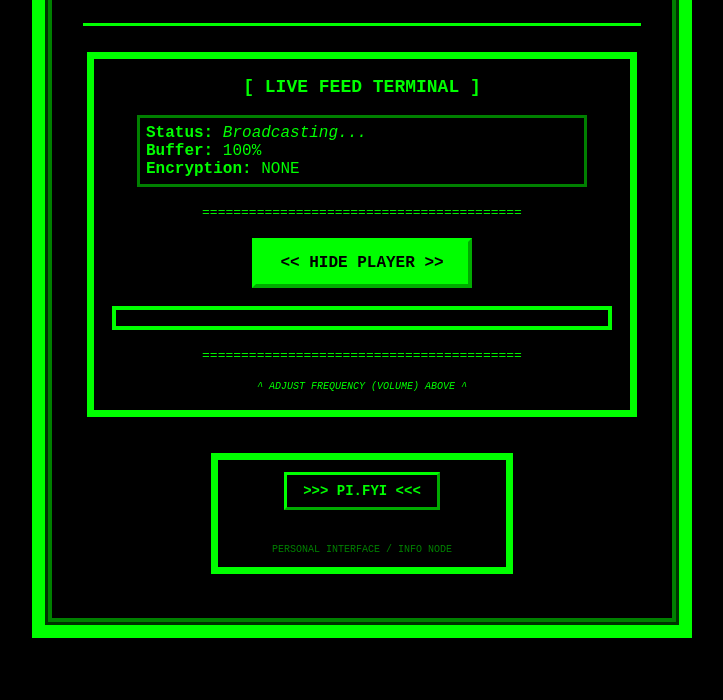
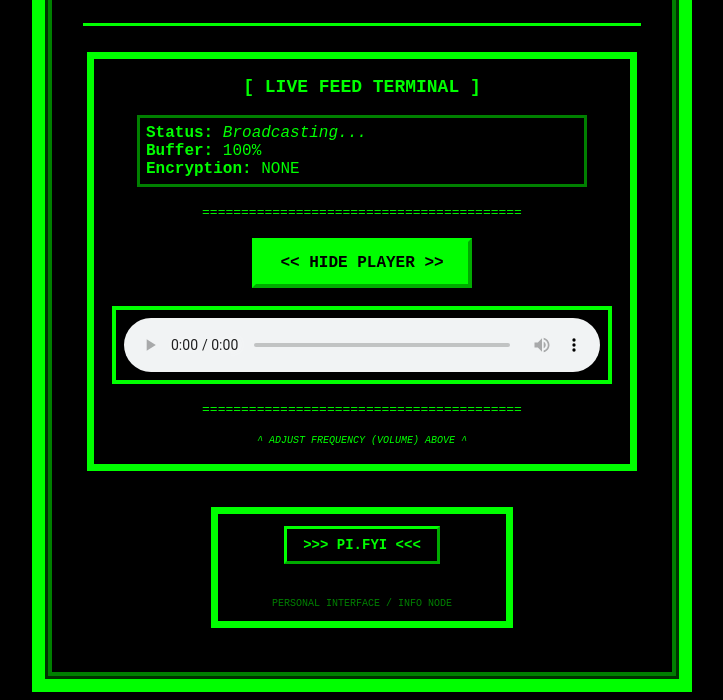
Before and after one commit to AyaanBhatti-dotcom/Jungl3master-Website, a plain HTML site: page index.html in a window 1280 px wide. Both pictures are taken after a click on the button ">> CLICK HERE TO PLAY <<". Shown: the part 238-938 px from the top of the page, without its empty margins (278-1001 px from the left). Before the commit the page ends 884 px from the top, so only its background shows below. Drawn offline with Linux system fonts and the light colour scheme; a script that the page names is missing.

Commit message:
Replace div with audio element for live stream
Replaced the div for the audio player with an audio element for better functionality.

```diff
--- a/index.html
+++ b/index.html
@@ -4,7 +4,6 @@
 <TITLE>*** RADIO STREAM ***</TITLE>
 <META HTTP-EQUIV="Content-Type" CONTENT="text/html; charset=iso-8859-1">
 <META NAME="GENERATOR" CONTENT="Notepad">
-<SCRIPT SRC="//myradiostream.com/embed/jungl3master"></SCRIPT>
 </HEAD>
 
 <BODY BGCOLOR="#000000" TEXT="#00FF00" LINK="#00FFFF" VLINK="#FF00FF" ALINK="#FFFF00">
@@ -107,7 +106,7 @@
             <TABLE BORDER="3" CELLPADDING="8" CELLSPACING="0" BGCOLOR="#001100" BORDERCOLOR="#00FF00" WIDTH="500" ALIGN="CENTER">
             <TR>
             <TD ALIGN="CENTER" BGCOLOR="#000000">
-            <DIV ID="myradiostream-jungl3master"></DIV>
+            <AUDIO ID="audioElement" CONTROLS PRELOAD="none" STYLE="width: 100%;"></AUDIO>
             </TD>
             </TR>
             </TABLE>
@@ -172,11 +171,18 @@
 <!--
 function playLiveStream() {
     var audioPlayer = document.getElementById('audioPlayer');
+    var audio = document.getElementById('audioElement');
+
     if (audioPlayer.style.display === 'none' || audioPlayer.style.display === '') {
         audioPlayer.style.display = 'block';
         document.getElementById('playButton').value = '<< HIDE PLAYER >>';
-        // The embed script should create the player widget automatically in the div
+        // Set your stream URL here when you have it
+        // audio.src = 'YOUR_STREAM_URL_HERE';
+        // audio.play();
     } else {
+        if (audio) {
+            audio.pause();
+        }
         audioPlayer.style.display = 'none';
         document.getElementById('playButton').value = '>> CLICK HERE TO PLAY <<';
     }
```
